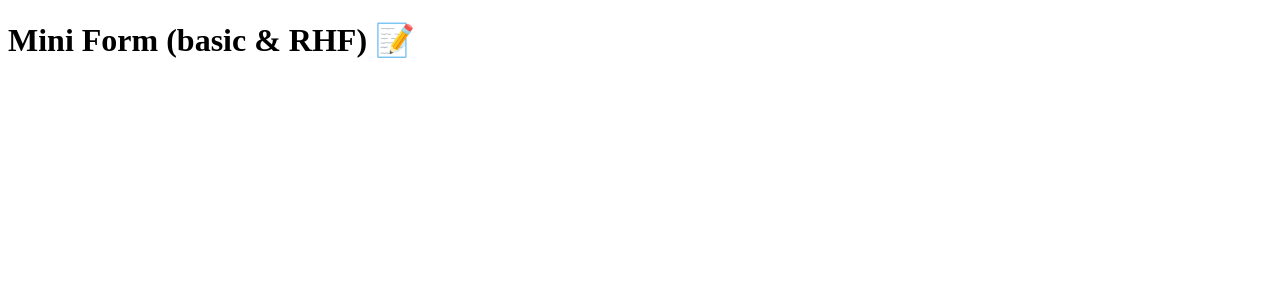
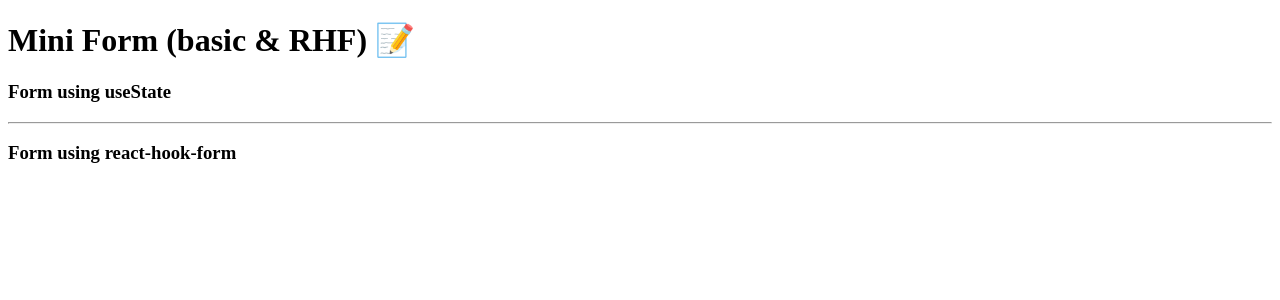
Before and after one commit to brzozanet/mini-form, a React (Vite) app: page / in a window 1280 px wide. Shown: the top 300 px of the page. Built offline with nearby package versions, Linux system fonts and the light colour scheme.

Commit message:
Add FormBasic and FormRHF components; update App to include them

```diff
--- a/src/App.tsx
+++ b/src/App.tsx
@@ -1,7 +1,13 @@
+import FormBasic from "./components/FormBasic";
+import FormRHF from "./components/FormRHF";
+
 export default function App() {
   return (
     <>
       <h1>Mini Form (basic & RHF) 📝</h1>
+      <FormBasic />
+      <hr />
+      <FormRHF />
     </>
   );
 }
--- /dev/null
+++ b/src/components/FormBasic.tsx
@@ -0,0 +1,7 @@
+export default function FormBasic() {
+  return (
+    <>
+      <h3>Form using useState</h3>
+    </>
+  );
+}
--- /dev/null
+++ b/src/components/FormRHF.tsx
@@ -0,0 +1,7 @@
+export default function FormRHF() {
+  return (
+    <>
+      <h3>Form using react-hook-form</h3>
+    </>
+  );
+}
```
Also changed, not shown: src/types/types.ts (added).
